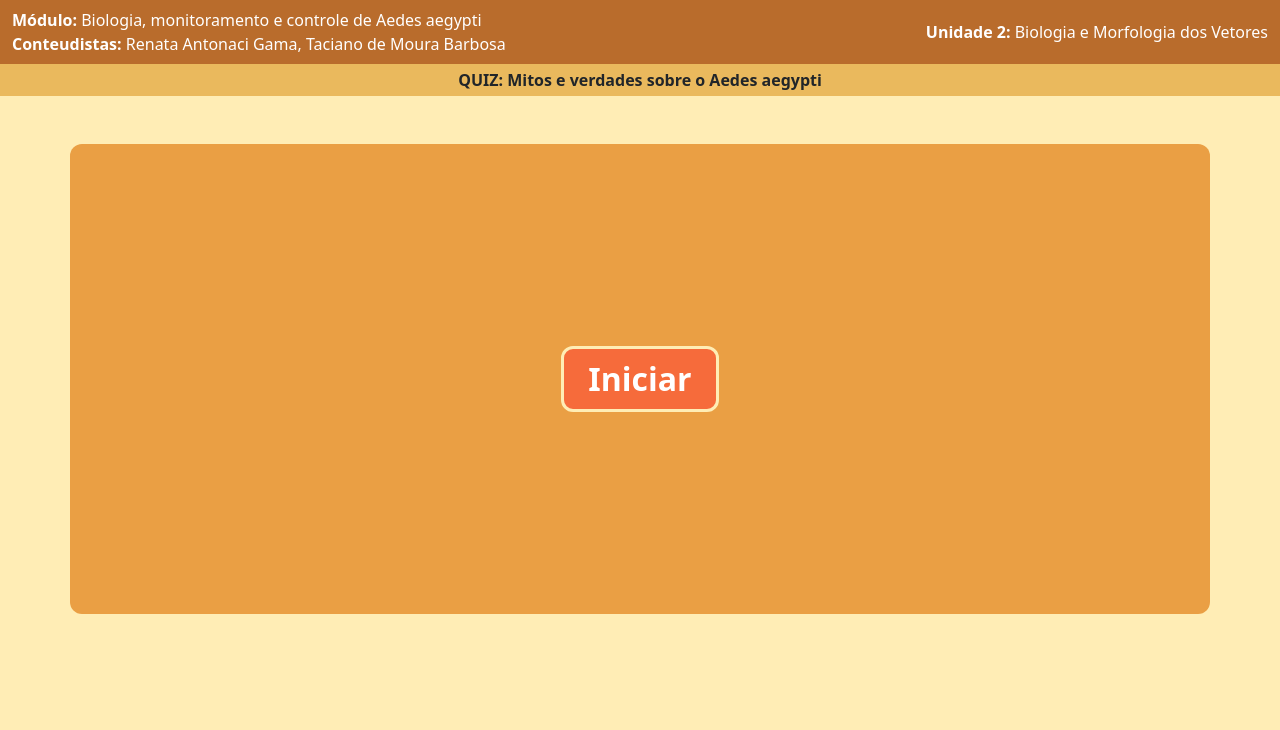
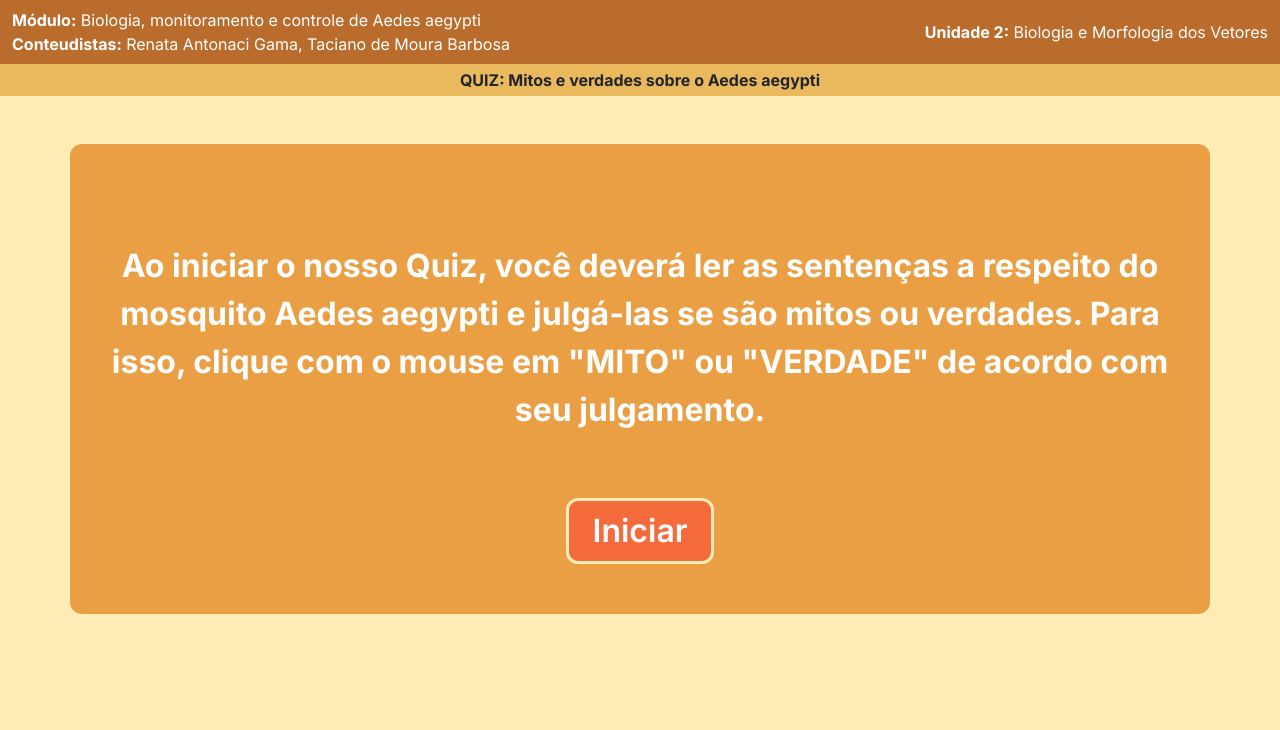
Before and after one commit to OliAtaide/dengue_jogo-1, a plain HTML site: page index.html in a window 1280 px wide. Shown: the top 730 px of the page. Drawn offline with nearby package versions, Linux system fonts and the light colour scheme.

Commit message:
Adcionando texto e fonte

```diff
--- a/index.html
+++ b/index.html
@@ -33,7 +33,14 @@
         </nav>
     </header>
     <main>
-        <div id="iniciar" class="container my-5 d-flex justify-content-center align-items-center">
+        <div id="iniciar" class="container my-5 d-flex flex-column justify-content-center align-items-center">
+            <div class="div">
+                <p class="py-5 text-center">
+                    Ao iniciar o nosso Quiz, você deverá ler as sentenças a respeito do mosquito Aedes aegypti e
+                    julgá-las se são mitos ou verdades. Para isso, clique com o mouse em "MITO" ou "VERDADE" de acordo
+                    com seu julgamento.
+                </p>
+            </div>
             <button class="btn px-3 px-4">
                 Iniciar
             </button>
--- a/style.css
+++ b/style.css
@@ -1,9 +1,15 @@
+@import url('https://fonts.googleapis.com/css2?family=Inter:wght@100;200;300;400;500;600;700;800;900&display=swap');
+
 :root {
     --color1: #B96C2C;
     --color2: #EAB95D;
     --color3: #FFEDB5;
     --color4: #ea9f44;
     --color5: #F66B3B;
+}
+
+*{
+    font-family: 'Inter', sans-serif;
 }
 
 body {
@@ -49,6 +55,12 @@ body {
     background-color: var(--color5);
     font-weight: 600;
     font-size: 32px;
+}
+
+#iniciar p{
+    font-size: 32px;
+    font-weight: bold;
+    color: white;
 }
 
 .opcao {
```
